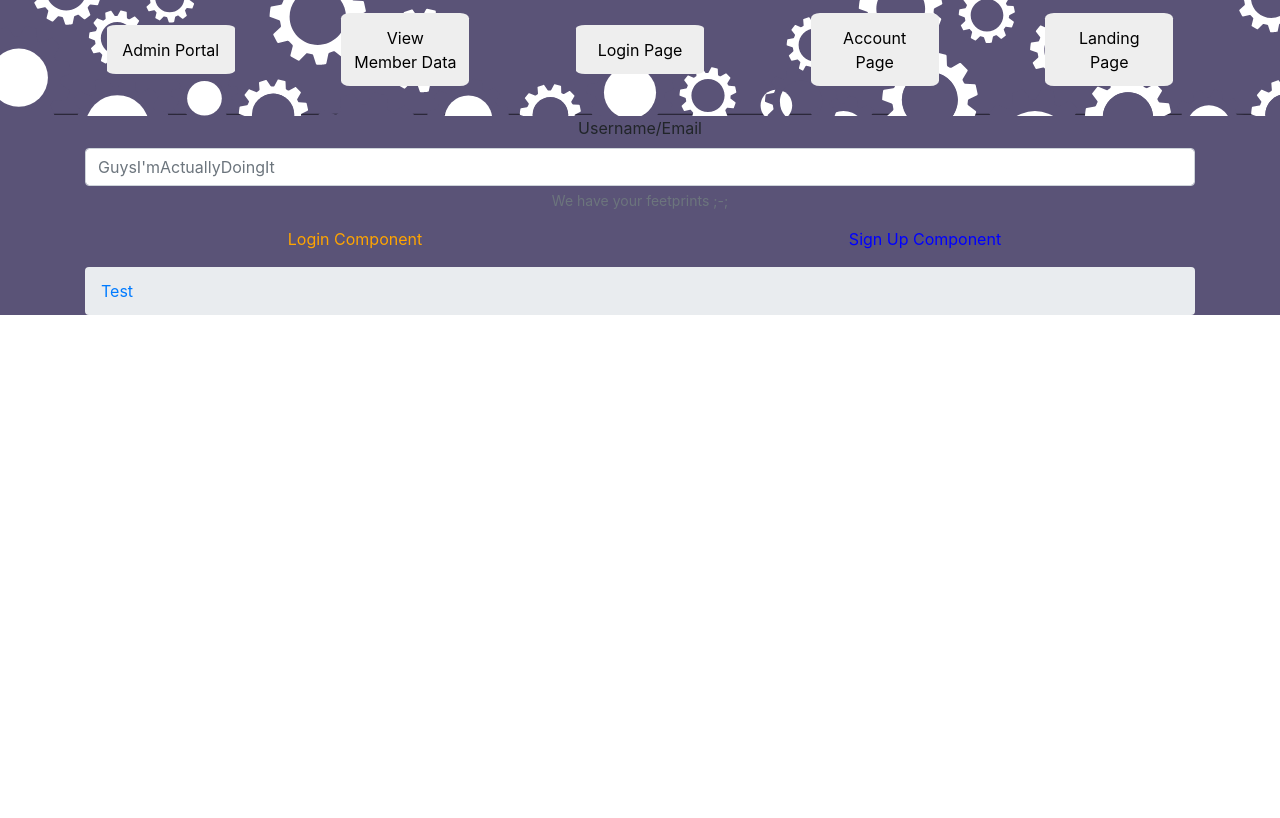
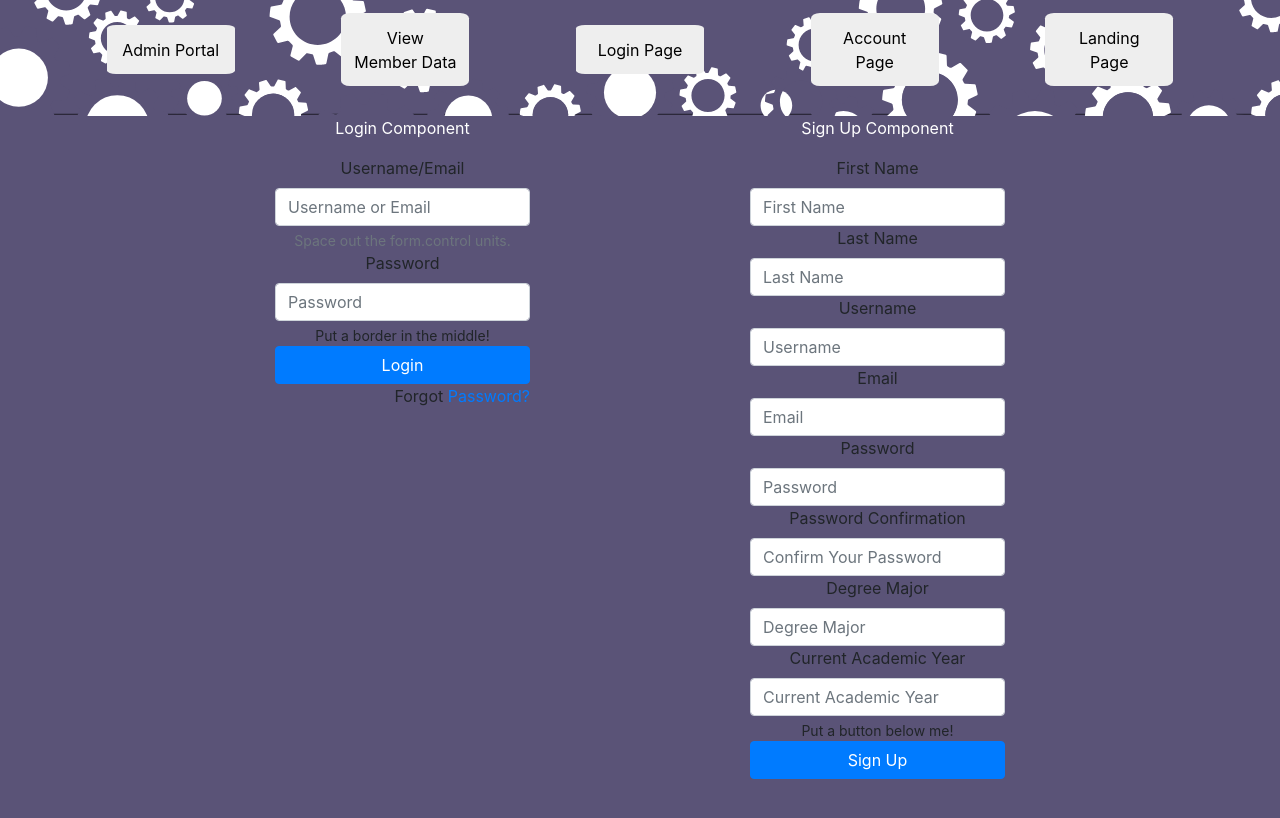
Before and after one commit to mcdirocco/swe-project, a React (Create React App) app in the folder frontend/: page /Login in a window 1280 px wide. Shown: the top 818 px of the page. Built offline with nearby package versions, Linux system fonts and the light colour scheme.

Commit message:
Login Edit March 14
Inserted more Sign Up Component Fields

```diff
--- a/frontend/src/components/Login.css
+++ b/frontend/src/components/Login.css
@@ -1,27 +1,24 @@
 .LoginMainPage-header {
-    height: 100%;
 
 }
 
 .LoginClassName {
-    background-color: #5a5377;
-    min-height: 100vh;
+    height: 100vh;
 }
 
 .TopLoginRow{
-    height: 50px;
-    border-bottom: 60px solid;
 
 }
 
+
 .LeftLoginCol{
-    height: 50px;
+    border-color: black;
+    border-right: 50px;
+}
+.RightLoginCol {
+
 }
 
-.RightLoginCol {
-    height: 50px;
-
-}
 
 
 
--- a/frontend/src/components/Login.js
+++ b/frontend/src/components/Login.js
@@ -1,30 +1,58 @@
-import { Container, Row, Col, Breadcrumb, Form } from "react-bootstrap";
+import { Container, Row, Col, Breadcrumb, Form, Button } from "react-bootstrap";
+import "./Login.css"
 
 const Login = () => {
     return (
       <div className="LoginClassName">
           <Container>
+              <Row className="TopLoginRow" xs={4}>
+                  <Col className="LeftLoginCol" md={{span: 3, offset: 2}}>
+                      <p style={{color: "white"}}>Login Component</p>
                       <Form>
                           <Form.Group>
                               <Form.Label>Username/Email</Form.Label>
-                      <Form.Control type="email" placeholder="GuysI'mActuallyDoingIt" />
+                              <Form.Control type="email" placeholder="Username or Email" />
                               <Form.Text className="text-muted" >
-                          We have your feetprints ;-;
+                                  Space out the form.control units.
                               </Form.Text>
+                              <Form.Label>Password</Form.Label>
+                              <Form.Control type="password" placeholder="Password" />
+                              <Form.Text>
+                                  Put a border in the middle!
+                              </Form.Text>
+                              <Button variant="primary" className="btn btn-block">Login</Button>
+                              <p className="forgot-password text-right">Forgot <a href="#">Password?</a></p>
                           </Form.Group>
                       </Form>
-              <Row className="TopLoginRow">
-                  <Col className="LeftLoginCol">
-                      <p style={{color: "orange"}}>Login Component</p>
-
                   </Col>
-                  <Col className="RightLoginCol">
-                      <p style={{color: "blue"}}>Sign Up Component</p>
+                  <Col className="RightLoginCol" md={{span: 3, offset: 2}}>
+                      <p style={{color: "white"}}>Sign Up Component</p>
+                      <Form className="FormGroupRight">
+                          <Form.Group>
+                              <Form.Label>First Name</Form.Label>
+                              <Form.Control type="formBasicText" placeholder="First Name"/>
+                              <Form.Label>Last Name</Form.Label>
+                              <Form.Control type="formBasicText" placeholder="Last Name"/>
+                              <Form.Label>Username</Form.Label>
+                              <Form.Control type="formBasicText" placeholder="Username" />
+                              <Form.Label>Email</Form.Label>
+                              <Form.Control type="email" placeholder="Email" />
+                              <Form.Label>Password</Form.Label>
+                              <Form.Control type="password" placeholder="Password" />
+                              <Form.Label>Password Confirmation</Form.Label>
+                              <Form.Control type="password" placeholder="Confirm Your Password" />
+                              <Form.Label>Degree Major</Form.Label>
+                              <Form.Control type="formBasicText" placeholder="Degree Major"/>
+                              <Form.Label>Current Academic Year</Form.Label>
+                              <Form.Control type="formBasicText" placeholder="Current Academic Year"/>
+                              <Form.Text>
+                                  Put a button below me!
+                              </Form.Text>
+                              <Button variant="primary" className="btn btn-block">Sign Up</Button>
+                          </Form.Group>
+                      </Form>
                   </Col>
               </Row>
-              <Breadcrumb className="justify-content-center">
-                  <Breadcrumb.Item>Test</Breadcrumb.Item>
-              </Breadcrumb>
           </Container>
       </div>
     );
@@ -38,7 +66,9 @@ const Login = () => {
       <h2 >I now know why I am purple @App.css </h2>
   </header>
 
-
+  <Breadcrumb className="justify-content-end">
+      <Breadcrumb.Item>Forgot Password?</Breadcrumb.Item>
+  </Breadcrumb>
 
 
 
--- a/frontend/src/components/MemberData.js
+++ b/frontend/src/components/MemberData.js
@@ -1,11 +1,42 @@
+import { Container, Row, Col, Breadcrumb, Form, Button } from "react-bootstrap";
+import "./MemberData.css";
+
 const MemData = () => {
     return (
-      <div className="App">
-        <header className="App-header">
-          Member Data Page
+      <div className="ClassNameBigDiv">
+        <header className="HeaderClassName">
+          Nick is now working on this page.
         </header>
+          <Container>
+              <Row>
+                  <Col>
+                      <Button variant="primary" className="btn btn-block">Members</Button>
+                  </Col>
+                  <Col>
+                      <Button variant="primary" className="btn btn-block">Events</Button>
+                  </Col>
+              </Row>
+
+          </Container>
       </div>
     );
   }
 
   export default MemData;
+
+
+/*
+
+<div style = {{textAlign: 'center', padding: 10}}>
+                  <input type= 'text' value = {this.state.searchTerm} onChange = {this.editSearchTerm} placeholder = 'Search for a name!'/>
+                  <br></br>
+                  <h3>These are the important names:</h3>
+              </div>
+
+
+
+
+
+
+
+ */
```
Also changed, not shown: frontend/src/components/MemberData.css (added), 1 other file (tests, documents, lock files or other folders). Lines whose indentation alone changed are shown as unchanged.
